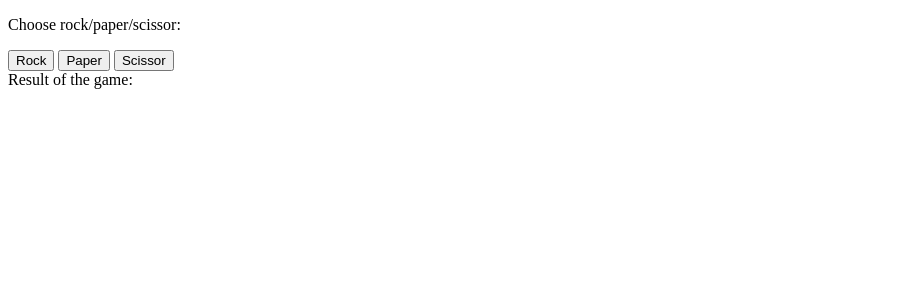
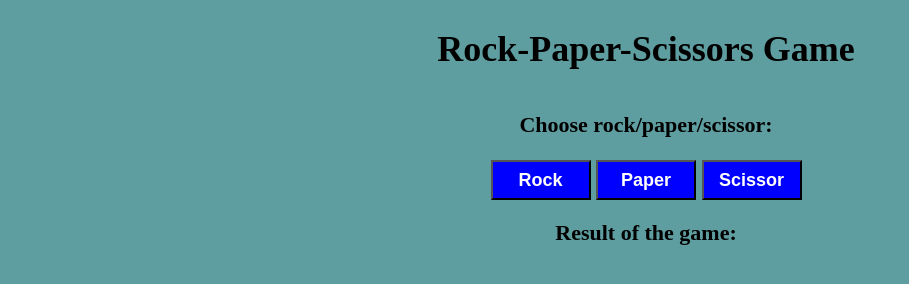
Before and after one commit to Ernaneco/rock-paper-scissors, a plain HTML site: page index.html in a window 1280 px wide. Shown: the whole page, without its empty margins (0-909 px from the left). Drawn offline with Linux system fonts and the light colour scheme.

Commit message:
Add styles.css file and change index.html to add style to the page

```diff
--- a/index.html
+++ b/index.html
@@ -3,13 +3,17 @@
 <head>
     <meta charset="UTF-8">
     <meta name="viewport" content="width=device-width, initial-scale=1.0">
+    <link href="styles.css" rel="stylesheet">
     <title>Rock-Paper-Scissors</title>
 </head>
 <body>
+    <h1>Rock-Paper-Scissors Game</h1>
     <p>Choose rock/paper/scissor:</p>
-    <button class="btn" id="rock">Rock</button>
-    <button class="btn" id="paper">Paper</button>
-    <button class="btn" id="scissor">Scissor</button>
+    <div id="menu">
+        <button class="btn" id="rock">Rock</button>
+        <button class="btn" id="paper">Paper</button>
+        <button class="btn" id="scissor">Scissor</button>
+    </div>
     <div id="result">Result of the game: </div>
 
     <script src="script.js"></script>
--- /dev/null
+++ b/styles.css
@@ -0,0 +1,35 @@
+body {
+    background-color: cadetblue;
+    margin-left: 20px;
+    box-sizing: border-box;
+    display: flex;
+    flex-direction: column;
+    align-items: center;
+}
+
+h1 {
+    font-size: 36px;
+    font-weight: bold;
+    margin: 20px 0;
+    align-items: center;
+}
+
+p, div {
+    font-size: 22px;
+    font-weight: 600;
+}
+
+#menu {
+    flex-direction: row;
+    justify-content: center;
+}
+
+button {
+    width: 100px;
+    height: 40px;
+    background-color: blue;
+    color: white;
+    font-size: 18px;
+    font-weight: bold;
+    margin-bottom: 20px;
+}
```
